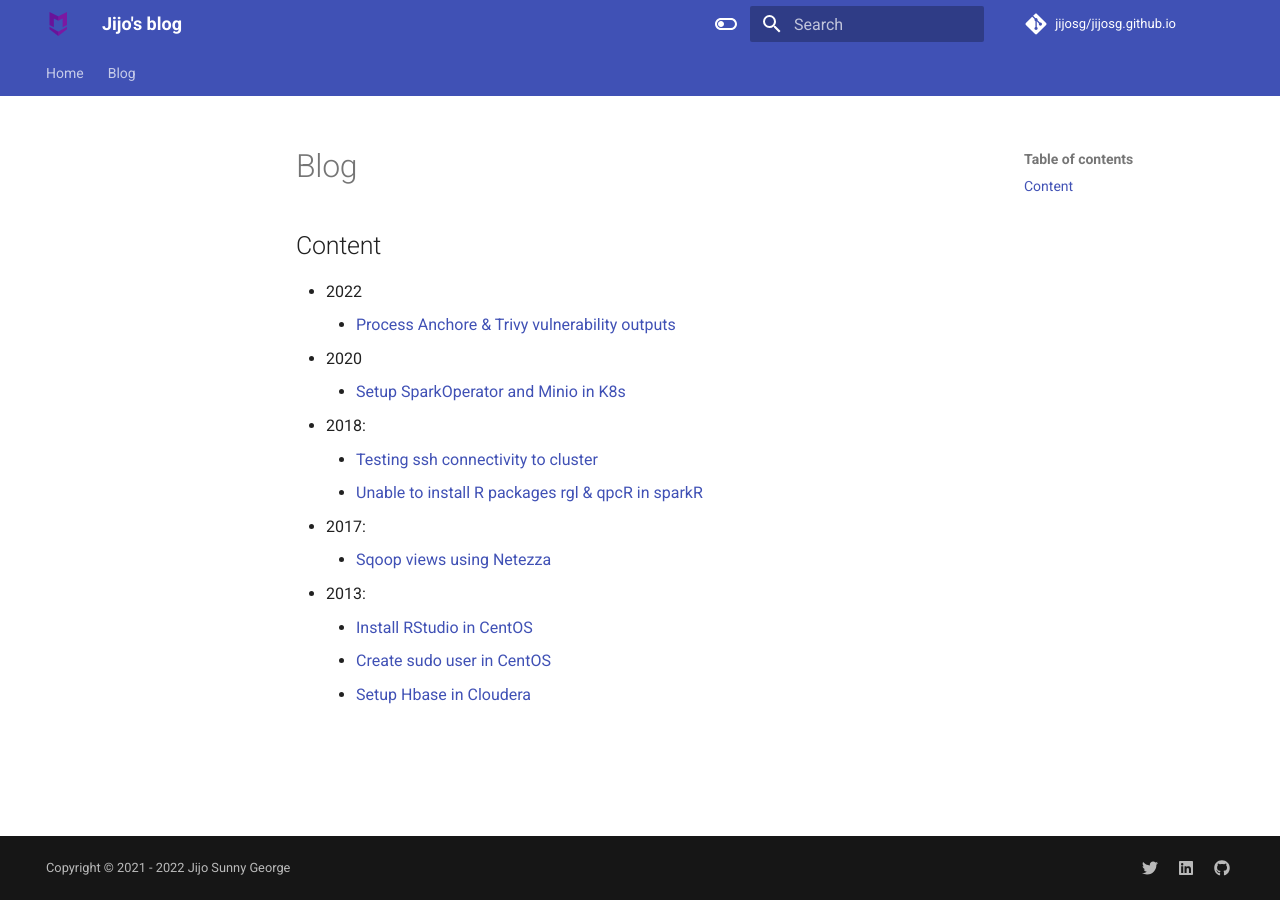
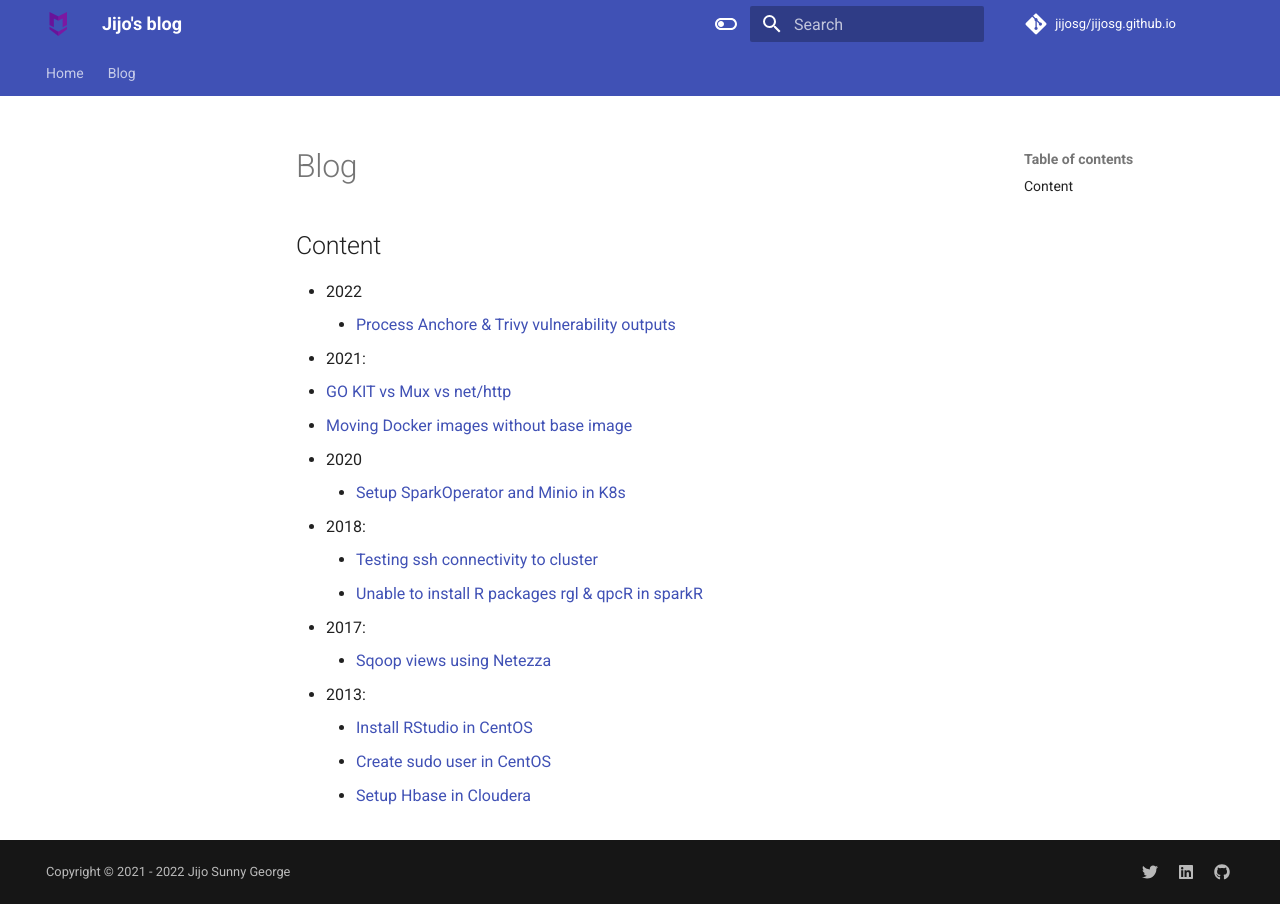
Before and after one commit to jijosg/jijosg.github.io, an MkDocs documentation site: the page built from docs/blog/index.md, in a window 1280 px wide. Built offline with MkDocs 1.6.1 and Material for MkDocs 9.7.7, drawn with Linux system fonts in a browser that asks for light colours; comment, search, counter and statistics services are not loaded.

Commit message:
Update index.md

```diff
--- a/docs/blog/index.md
+++ b/docs/blog/index.md
@@ -3,6 +3,9 @@
 ## Content
 - 2022
     - [Process Anchore & Trivy vulnerability outputs](2022/02/03.md)
+- 2021:
+  - [GO KIT vs Mux vs net/http](blog/2021/08/24.md)
+  - [Moving Docker images without base image](2021/09/08.md)
 - 2020
     - [Setup SparkOperator and Minio in K8s](2020/01/19.md)
 - 2018:
```
